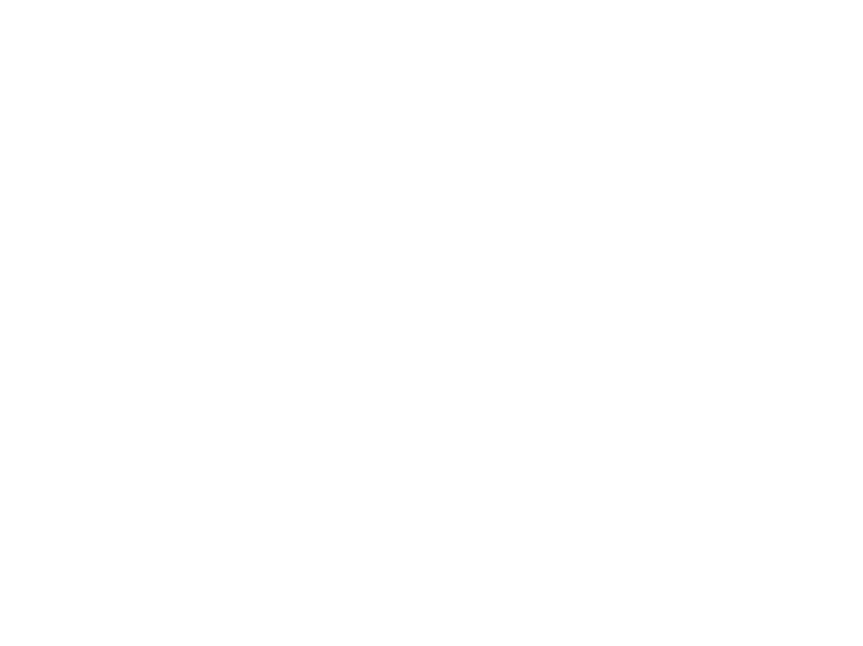
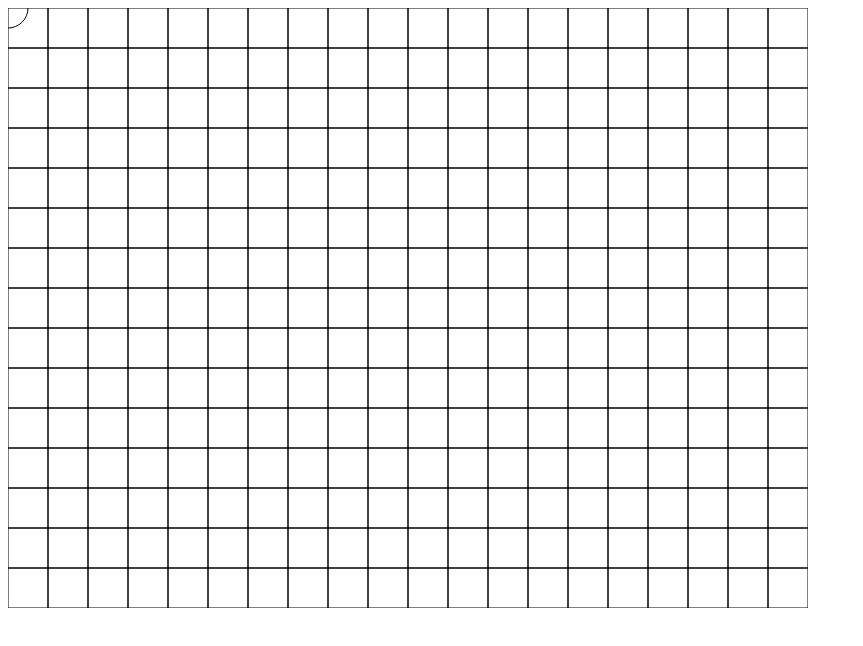
Before and after one commit to primea-ab/fireman, a plain HTML site: page index.html in a window 1280 px wide. Shown: the whole page, without its empty margins (0-863 px from the left). Drawn offline with Linux system fonts and the light colour scheme.

Commit message:
draw callback

```diff
--- a/canvas.js
+++ b/canvas.js
@@ -1,43 +1,38 @@
 var current_position = {'x': 0, 'y': 0}
-function setup() {
+function startgame() {
 
   document.addEventListener('keydown', (event) => {
     switch (event.key) {
       case 'Left':
       case 'ArrowLeft':
-      console.log('LEFT');
       current_position['x'] -= 1
       break;
       case 'Up':
       case 'ArrowUp':
-      console.log('UP');
       current_position['y'] -= 1
       break;
       case 'Right':
       case 'ArrowRight':
-      console.log('RIGHT');
       current_position['x'] += 1
       break;
       case 'Down':
       case 'ArrowDown':
-      console.log('DOWN');
       current_position['y'] += 1
       break;
 
     }
-    draw()
   }, false);
-
-  console.log(current_position)
+  draw()
 }
 
 
+
 function draw() {
-  console.log(current_position)
   var canvas = document.getElementById('canvas');
 
   if (canvas.getContext) {
     var ctx = canvas.getContext('2d');
+    ctx.clearRect(0, 0, canvas.width, canvas.height)
     for (let x = 0; x < 20; x++) {
       for (let y = 0; y < 15; y++) {
         ctx.strokeRect(x*40, y*40, 40, 40);
@@ -49,6 +44,7 @@ function draw() {
       }
     }
   }
+  window.requestAnimationFrame(draw)
 }
 
 
--- a/index.html
+++ b/index.html
@@ -5,7 +5,7 @@
   <script type="application/javascript" src="canvas.js">
   </script>
  </head>
- <body onload="setup();">
+ <body onload="startgame();">
    <canvas id="canvas" width="800" height="600"></canvas>
  </body>
 </html>
```
